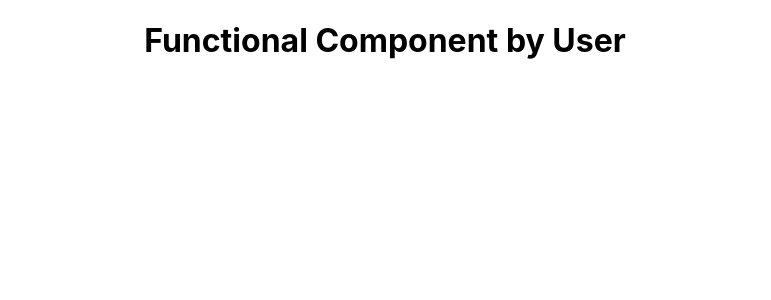
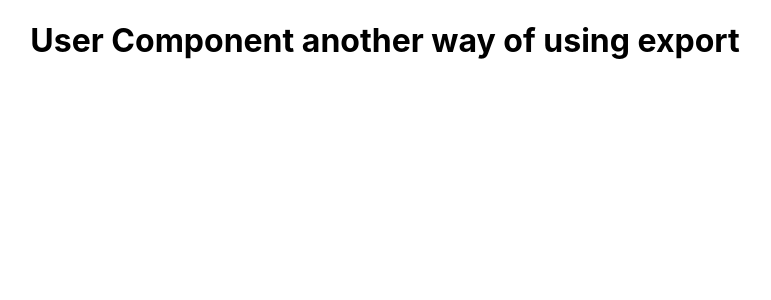
Before and after one commit to abinash0013/learning-ReactJs, a React (Create React App) app: page / in a window 1280 px wide. Shown: the top 300 px of the page, without its empty margins (255-1026 px from the left). Built offline with nearby package versions, Linux system fonts and the light colour scheme.

Commit message:
another way to use export

```diff
--- a/src/App.js
+++ b/src/App.js
@@ -1,6 +1,6 @@
 import logo from "./logo.svg";
 import "./App.css";
-import User from "./User";
+import { User } from "./User";
 
 function App() {
     return (
--- a/src/User.js
+++ b/src/User.js
@@ -1,4 +1,3 @@
-function User() {
-    return <h1>Functional Component by User</h1>;
+export function User() {
+    return <h1>User Component another way of using export</h1>;
 }
-export default User;
```
